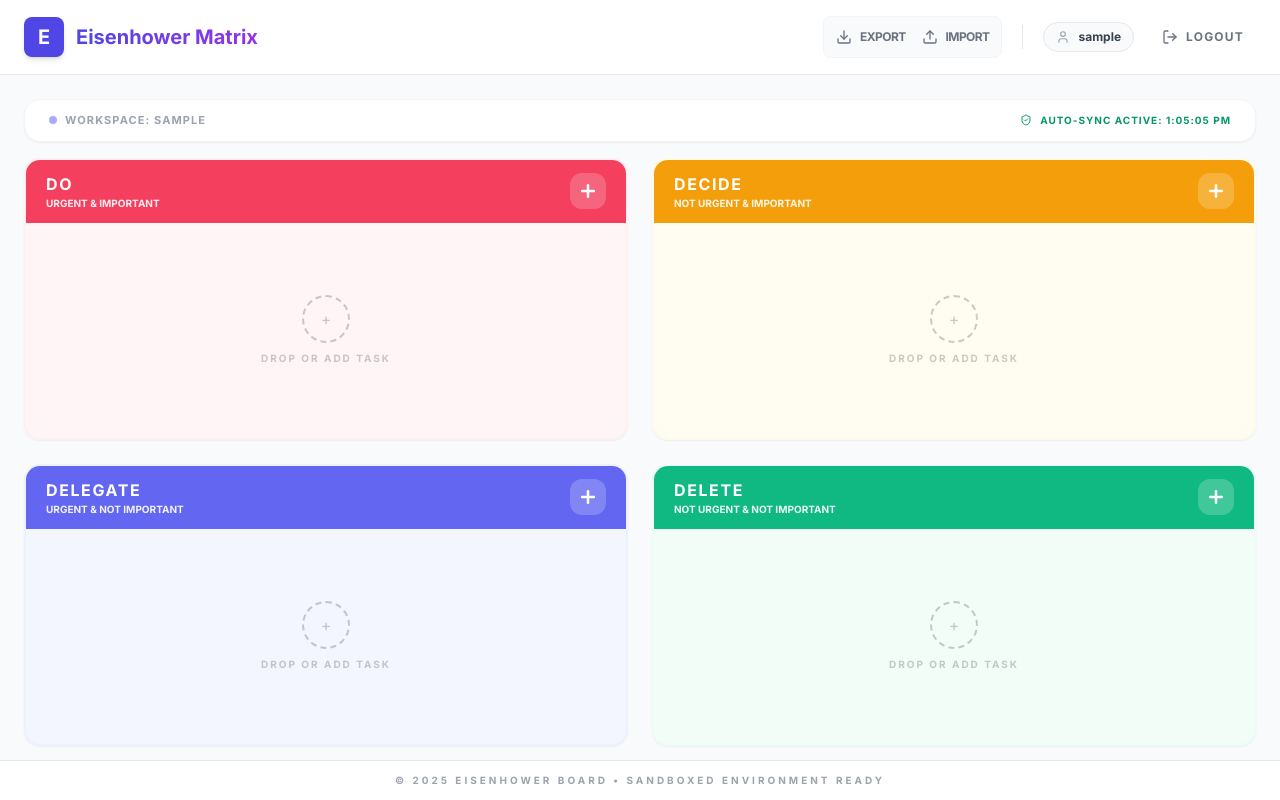
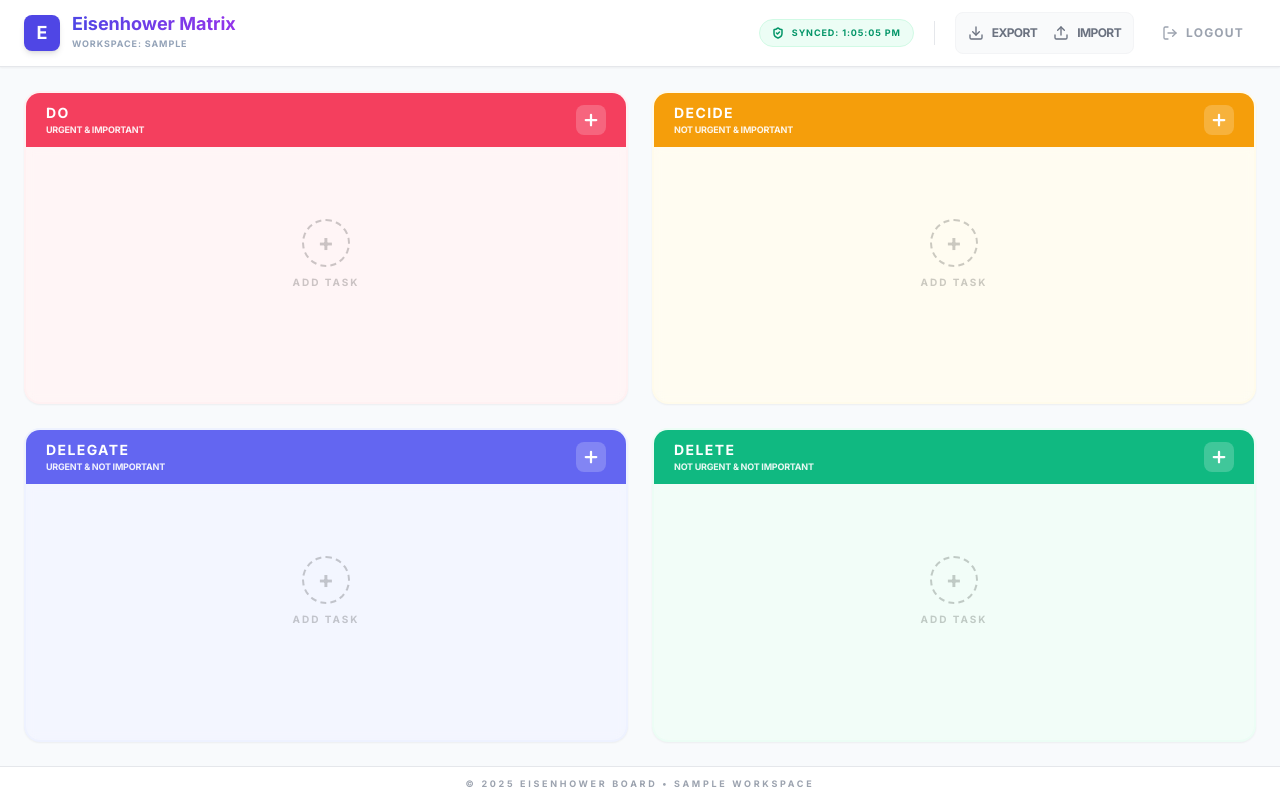
Before and after one commit to kterman/Eisenhower-Planning, a React (Vite) app: page / in a window 1280 px wide. Both pictures are taken after typing "Sample" into the empty fields and a click on the button "START ORGANIZING". Built offline with nearby package versions, Linux system fonts and the light colour scheme.

Commit message:
feat: Enhance Post-It randomization and header UI
Introduce organic rotation to Post-It notes for a more authentic aesthetic.
Refine header styling with gradient text and display last saved timestamp.

```diff
--- a/App.tsx
+++ b/App.tsx
@@ -6,7 +6,7 @@ import { QUADRANTS } from './constants';
 import Auth from './components/Auth';
 import Header from './components/Header';
 import PostIt from './components/PostIt';
-import { Plus, ShieldCheck, AlertCircle, HelpCircle } from 'lucide-react';
+import { Plus, AlertCircle, HelpCircle } from 'lucide-react';
 
 const App: React.FC = () => {
   const [currentUser, setCurrentUser] = useState<string | null>(() => {
@@ -222,20 +222,20 @@ const App: React.FC = () => {
             : 'border-transparent shadow-sm'
         } ${q.bg}`}
       >
-        <div className={`px-5 py-3 flex items-center justify-between text-white ${q.color} ${isHovered ? 'brightness-110' : ''}`}>
+        <div className={`px-5 py-2.5 flex items-center justify-between text-white ${q.color} ${isHovered ? 'brightness-110' : ''}`}>
           <div>
-            <h3 className="font-black text-base uppercase tracking-widest">{q.title}</h3>
-            <p className="text-[10px] opacity-90 font-bold uppercase">{q.label}</p>
+            <h3 className="font-black text-sm uppercase tracking-widest">{q.title}</h3>
+            <p className="text-[9px] opacity-90 font-bold uppercase tracking-tight">{q.label}</p>
           </div>
           <button
             onClick={() => setShowAddFor(qType)}
-            className="p-2 bg-white bg-opacity-20 hover:bg-opacity-40 rounded-xl transition-all"
+            className="p-1.5 bg-white bg-opacity-20 hover:bg-opacity-40 rounded-lg transition-all"
           >
-            <Plus size={20} strokeWidth={3} />
+            <Plus size={18} strokeWidth={3} />
           </button>
         </div>
 
-        <div className="flex-1 p-6 overflow-y-auto custom-scrollbar bg-white/30 backdrop-blur-sm">
+        <div className="flex-1 p-4 md:p-6 overflow-y-auto custom-scrollbar bg-white/30 backdrop-blur-sm">
           <div className="grid grid-cols-[repeat(auto-fill,minmax(160px,1fr))] gap-6 justify-items-center">
             {qTasks.map(task => (
               <PostIt
@@ -247,8 +247,8 @@ const App: React.FC = () => {
             ))}
             {qTasks.length === 0 && !isHovered && (
               <div className="col-span-full py-12 flex flex-col items-center justify-center opacity-20 pointer-events-none">
-                 <div className="w-12 h-12 border-2 border-dashed border-current rounded-full mb-2 flex items-center justify-center">+</div>
-                 <p className="text-[10px] font-black uppercase tracking-[0.2em]">Drop or Add Task</p>
+                 <div className="w-12 h-12 border-2 border-dashed border-current rounded-full mb-2 flex items-center justify-center text-2xl font-bold">+</div>
+                 <p className="text-[10px] font-black uppercase tracking-[0.2em]">Add Task</p>
               </div>
             )}
           </div>
@@ -264,23 +264,11 @@ const App: React.FC = () => {
         onLogout={handleLogout}
         onExport={handleExport}
         onImport={handleImport}
+        lastSaved={lastSaved}
       />
 
-      <main className="flex-1 flex flex-col px-6 py-6 overflow-hidden">
-        <div className="mb-4 flex flex-col sm:flex-row justify-between items-center gap-4 bg-white px-6 py-3 rounded-2xl shadow-sm border border-gray-100">
-          <div className="flex items-center gap-3">
-             <div className="flex items-center gap-2">
-                <div className="w-2 h-2 rounded-full bg-indigo-500 animate-pulse"></div>
-                <span className="text-[11px] font-black text-gray-400 uppercase tracking-widest">Workspace: {currentUser}</span>
-             </div>
-          </div>
-          <div className="flex items-center gap-2 text-[10px] text-emerald-600 font-black uppercase tracking-widest">
-            <ShieldCheck size={12} />
-            Auto-Sync Active: {lastSaved}
-          </div>
-        </div>
-
-        <div className="flex-1 grid grid-cols-1 md:grid-cols-2 grid-rows-[repeat(4,minmax(300px,1fr))] md:grid-rows-2 gap-6 h-full">
+      <main className="flex-1 flex flex-col px-4 py-4 md:px-6 md:py-6 overflow-hidden">
+        <div className="flex-1 grid grid-cols-1 md:grid-cols-2 grid-rows-[repeat(4,minmax(300px,1fr))] md:grid-rows-2 gap-4 md:gap-6 h-full">
           {renderQuadrant('DO')}
           {renderQuadrant('DECIDE')}
           {renderQuadrant('DELEGATE')}
@@ -363,8 +351,8 @@ const App: React.FC = () => {
         </div>
       )}
 
-      <footer className="px-6 py-3 text-center text-gray-400 text-[10px] font-black uppercase tracking-[0.3em] bg-white border-t">
-        &copy; {new Date().getFullYear()} Eisenhower Board • Sandboxed Environment Ready
+      <footer className="px-6 py-2.5 text-center text-gray-400 text-[9px] font-black uppercase tracking-[0.3em] bg-white border-t">
+        &copy; {new Date().getFullYear()} Eisenhower Board • {currentUser} Workspace
       </footer>
 
       <style>{`
--- a/components/Header.tsx
+++ b/components/Header.tsx
@@ -1,15 +1,16 @@
 
 import React, { useRef } from 'react';
-import { LogOut, User, Download, Upload } from 'lucide-react';
+import { LogOut, User, Download, Upload, ShieldCheck } from 'lucide-react';
 
 interface HeaderProps {
   username: string;
   onLogout: () => void;
   onExport: () => void;
   onImport: (file: File) => void;
+  lastSaved: string;
 }
 
-const Header: React.FC<HeaderProps> = ({ username, onLogout, onExport, onImport }) => {
+const Header: React.FC<HeaderProps> = ({ username, onLogout, onExport, onImport, lastSaved }) => {
   const fileInputRef = useRef<HTMLInputElement>(null);
 
   const handleFileChange = (e: React.ChangeEvent<HTMLInputElement>) => {
@@ -21,17 +22,31 @@ const Header: React.FC<HeaderProps> = ({ username, onLogout, onExport, onImport
   };
 
   return (
-    <header className="bg-white border-b border-gray-200 px-6 py-4 flex justify-between items-center sticky top-0 z-50">
-      <div className="flex items-center gap-3">
-        <div className="w-10 h-10 bg-indigo-600 rounded-lg flex items-center justify-center text-white font-bold text-xl shadow-md">
-          E
+    <header className="bg-white border-b border-gray-200 px-6 py-3 flex justify-between items-center sticky top-0 z-50 shadow-sm">
+      <div className="flex items-center gap-4">
+        <div className="flex items-center gap-3">
+          <div className="w-9 h-9 bg-indigo-600 rounded-lg flex items-center justify-center text-white font-bold text-lg shadow-md shrink-0">
+            E
+          </div>
+          <div className="flex flex-col">
+            <h1 className="text-lg font-black bg-gradient-to-r from-indigo-600 to-purple-600 bg-clip-text text-transparent leading-none">
+              Eisenhower Matrix
+            </h1>
+            <div className="flex items-center gap-2 mt-1">
+               <span className="text-[9px] font-black text-slate-400 uppercase tracking-widest">Workspace: {username}</span>
+            </div>
+          </div>
         </div>
-        <h1 className="text-xl font-black bg-gradient-to-r from-indigo-600 to-purple-600 bg-clip-text text-transparent hidden sm:block">
-          Eisenhower Matrix
-        </h1>
       </div>
 
       <div className="flex items-center gap-2 sm:gap-4">
+        <div className="hidden lg:flex items-center gap-2 px-3 py-1.5 bg-emerald-50 rounded-full border border-emerald-100 text-emerald-600">
+          <ShieldCheck size={12} strokeWidth={3} />
+          <span className="text-[9px] font-black uppercase tracking-widest">Synced: {lastSaved}</span>
+        </div>
+
+        <div className="h-6 w-px bg-gray-200 mx-1 hidden sm:block"></div>
+
         <div className="flex items-center bg-gray-50 rounded-lg p-1 border border-gray-100">
           <button
             onClick={onExport}
@@ -39,7 +54,7 @@ const Header: React.FC<HeaderProps> = ({ username, onLogout, onExport, onImport
             title="Export Board Data"
           >
             <Download size={16} />
-            <span className="hidden lg:inline">Export</span>
+            <span className="hidden md:inline">Export</span>
           </button>
           <button
             onClick={() => fileInputRef.current?.click()}
@@ -47,7 +62,7 @@ const Header: React.FC<HeaderProps> = ({ username, onLogout, onExport, onImport
             title="Import Board Data"
           >
             <Upload size={16} />
-            <span className="hidden lg:inline">Import</span>
+            <span className="hidden md:inline">Import</span>
           </button>
           <input
             type="file"
@@ -58,16 +73,9 @@ const Header: React.FC<HeaderProps> = ({ username, onLogout, onExport, onImport
           />
         </div>
 
-        <div className="h-6 w-px bg-gray-200 mx-1 hidden sm:block"></div>
-
-        <div className="hidden md:flex items-center gap-2 px-3 py-1.5 bg-gray-50 rounded-full border border-gray-200">
-          <User size={14} className="text-gray-400" />
-          <span className="text-xs font-bold text-gray-700">{username}</span>
-        </div>
-
         <button
           onClick={onLogout}
-          className="flex items-center gap-2 px-3 py-2 text-xs font-black text-gray-500 hover:text-red-600 hover:bg-red-50 rounded-lg transition-all uppercase tracking-widest"
+          className="flex items-center gap-2 px-3 py-2 text-xs font-black text-gray-400 hover:text-red-600 hover:bg-red-50 rounded-lg transition-all uppercase tracking-widest"
         >
           <LogOut size={16} />
           <span className="hidden sm:inline">Logout</span>
```
Also changed, not shown: components/PostIt.tsx (+27 -15 lines).
